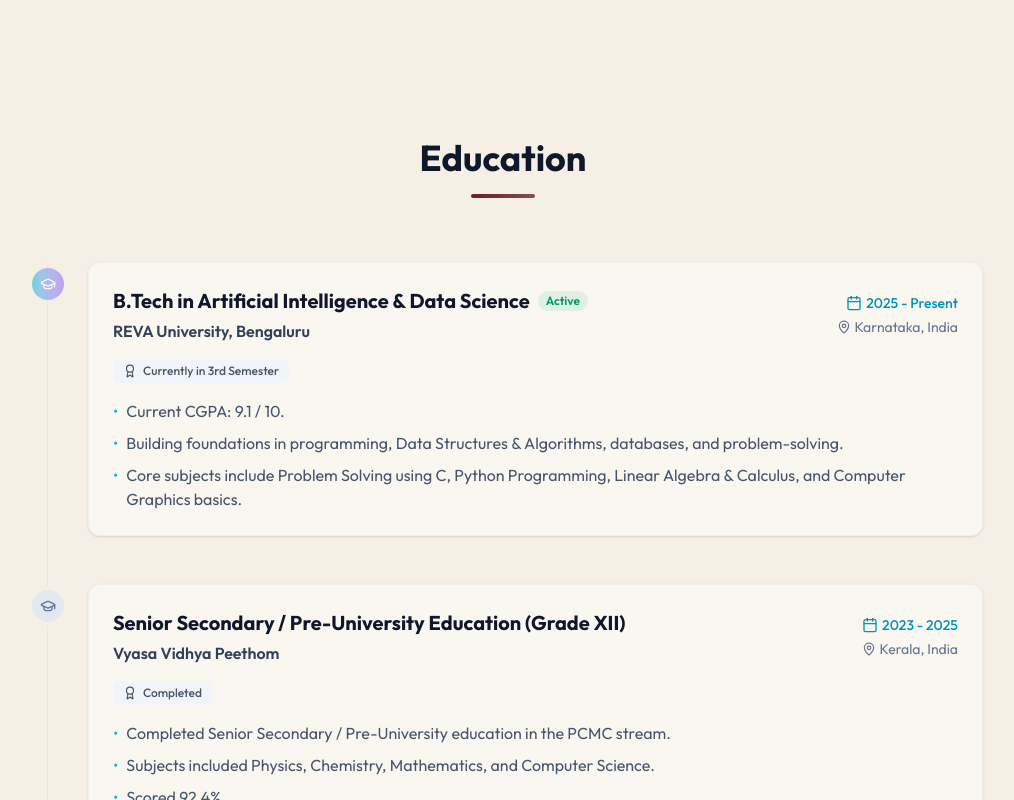
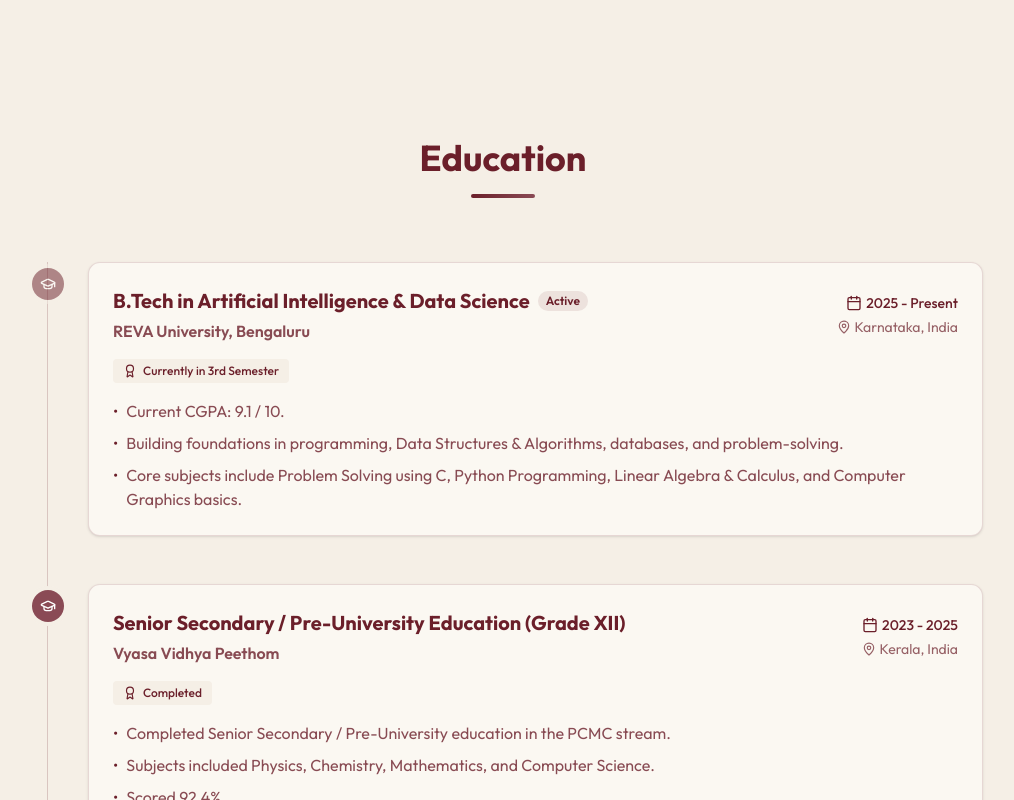
Before and after one commit to Ardra-Sobharaj/portfolio, a React (Vite) app: page / in a window 1280 px wide. Shown: the part 1580-2380 px from the top of the page, without its empty margins (137-1151 px from the left). Built offline with nearby package versions, Linux system fonts and the light colour scheme.

Commit message:
update education theme

```diff
--- a/src/components/Education.tsx
+++ b/src/components/Education.tsx
@@ -43,85 +43,99 @@
   ];
 
   return (
-    <section id="education" className="py-24 bg-light-bg dark:bg-dark-bg transition-colors duration-300">
+    <section
+      id="education"
+      className="py-24 bg-[#F5EFE6] transition-colors duration-300"
+    >
       <div className="max-w-5xl mx-auto px-4 sm:px-6 lg:px-8">
 
         {/* Section Header */}
         <div className="text-center max-w-3xl mx-auto mb-16">
-          <h2 className="text-3xl sm:text-4xl font-bold text-slate-900 dark:text-white">
+          <h2 className="text-3xl sm:text-4xl font-bold text-[#6B1F2A]">
             Education
           </h2>
-          <div className="w-16 h-1 bg-gradient-to-r from-primary-cyan to-primary-violet mx-auto mt-4 rounded-full"></div>
+
+          <div className="w-16 h-1 bg-gradient-to-r from-[#6B1F2A] to-[#8A4A55] mx-auto mt-4 rounded-full"></div>
         </div>
 
         {/* Timeline Layout */}
-        <div className="relative border-l border-slate-200 dark:border-slate-800 ml-4 md:ml-6 space-y-12">
+        <div className="relative border-l border-[#6B1F2A]/20 ml-4 md:ml-6 space-y-12">
+
           {timeline.map((item, idx) => (
             <div key={idx} className="relative pl-8 md:pl-10">
 
-              {/* Timeline dot */}
-              <span className={`absolute left-0 top-1.5 -translate-x-1/2 flex items-center justify-center w-8 h-8 rounded-full ring-4 ring-light-bg dark:ring-dark-bg ${
-                item.type === 'current'
-                  ? 'bg-gradient-to-r from-cyan-500 to-violet-500 text-white animate-pulse'
-                  : 'bg-slate-200 dark:bg-slate-800 text-slate-500 dark:text-slate-400'
-              }`}>
+              {/* Timeline Dot */}
+              <span
+                className={`absolute left-0 top-1.5 -translate-x-1/2 flex items-center justify-center w-8 h-8 rounded-full ring-4 ring-[#F5EFE6] ${
+                  item.type === 'current'
+                    ? 'bg-[#6B1F2A] text-white animate-pulse'
+                    : 'bg-[#8A4A55] text-white'
+                }`}
+              >
                 <GraduationCap className="w-4 h-4" />
               </span>
 
-              {/* Box Content */}
-              <div className="p-6 rounded-xl border border-slate-200/50 dark:border-slate-800/50 bg-light-card dark:bg-dark-card glass space-y-4 shadow-sm hover:border-slate-300 dark:hover:border-slate-700 transition-colors">
+              {/* Education Card */}
+              <div className="p-6 rounded-xl border border-[#6B1F2A]/15 bg-[#FBF8F2] glass space-y-4 shadow-sm hover:border-[#6B1F2A]/30 transition-colors">
 
-                {/* Header info */}
+                {/* Header Info */}
                 <div className="flex flex-col md:flex-row md:items-center justify-between gap-2">
+
                   <div>
-                    <h3 className="text-xl font-bold text-slate-900 dark:text-white flex items-center gap-2 flex-wrap">
+                    <h3 className="text-xl font-bold text-[#6B1F2A] flex items-center gap-2 flex-wrap">
                       {item.degree}
+
                       {item.type === 'current' && (
-                        <span className="px-2 py-0.5 text-xs font-semibold rounded-full bg-emerald-500/10 text-emerald-600 dark:text-emerald-400">
+                        <span className="px-2 py-0.5 text-xs font-semibold rounded-full bg-[#6B1F2A]/10 text-[#6B1F2A]">
                           Active
                         </span>
                       )}
                     </h3>
-                    <p className="text-base font-semibold text-slate-700 dark:text-slate-300 mt-1">
+
+                    <p className="text-base font-semibold text-[#6B1F2A]/80 mt-1">
                       {item.institution}
                     </p>
                   </div>
 
-                  {/* Status/Duration Pill */}
-                  <div className="flex flex-col items-start md:items-end text-sm text-slate-500">
-                    <span className="flex items-center gap-1 font-medium text-cyan-600 dark:text-cyan-400">
+                  {/* Duration & Location */}
+                  <div className="flex flex-col items-start md:items-end text-sm text-[#6B1F2A]/70">
+
+                    <span className="flex items-center gap-1 font-medium text-[#6B1F2A]">
                       <Calendar className="w-4 h-4" />
                       {item.duration}
                     </span>
+
                     <span className="flex items-center gap-1 mt-1">
                       <MapPin className="w-3.5 h-3.5" />
                       {item.location}
                     </span>
+
                   </div>
                 </div>
 
-                {/* Subtitle / Status */}
-                <div className="inline-flex items-center gap-1.5 px-2.5 py-1 rounded bg-slate-100 dark:bg-slate-800 text-xs font-medium text-slate-600 dark:text-slate-400">
+                {/* Status */}
+                <div className="inline-flex items-center gap-1.5 px-2.5 py-1 rounded bg-[#F5EFE6] text-xs font-medium text-[#6B1F2A]">
                   <Award className="w-3.5 h-3.5" />
                   {item.status}
                 </div>
 
                 {/* Details List */}
-                <ul className="space-y-2 text-slate-600 dark:text-slate-300 text-sm md:text-base">
+                <ul className="space-y-2 text-[#6B1F2A]/80 text-sm md:text-base">
+
                   {item.details.map((detail, dIdx) => (
                     <li key={dIdx} className="flex items-start">
-                      <span className="mr-2 text-cyan-500">•</span>
+                      <span className="mr-2 text-[#6B1F2A]">•</span>
                       <span>{detail}</span>
                     </li>
                   ))}
+
                 </ul>
 
               </div>
-
             </div>
           ))}
+
         </div>
-
       </div>
     </section>
   );
```
